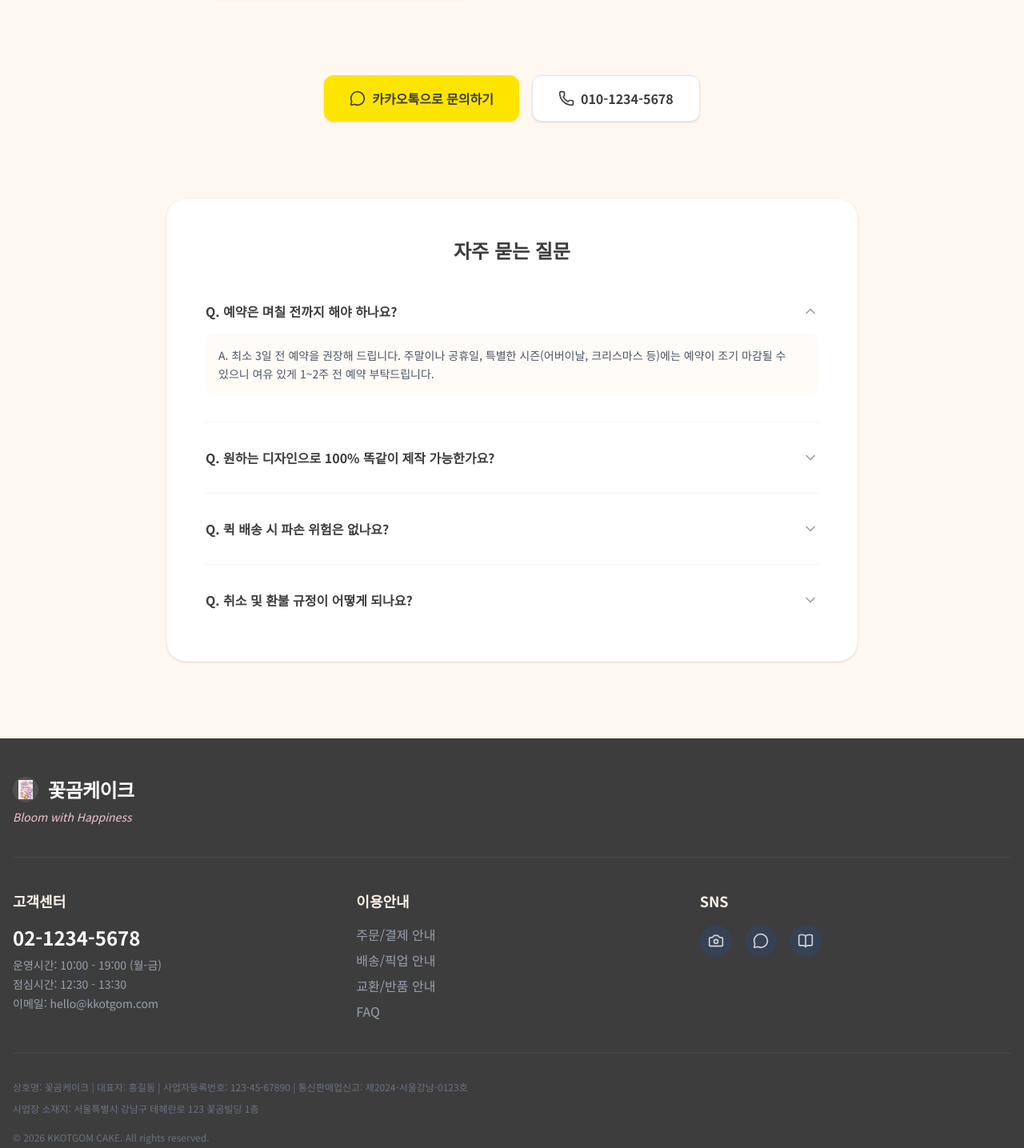
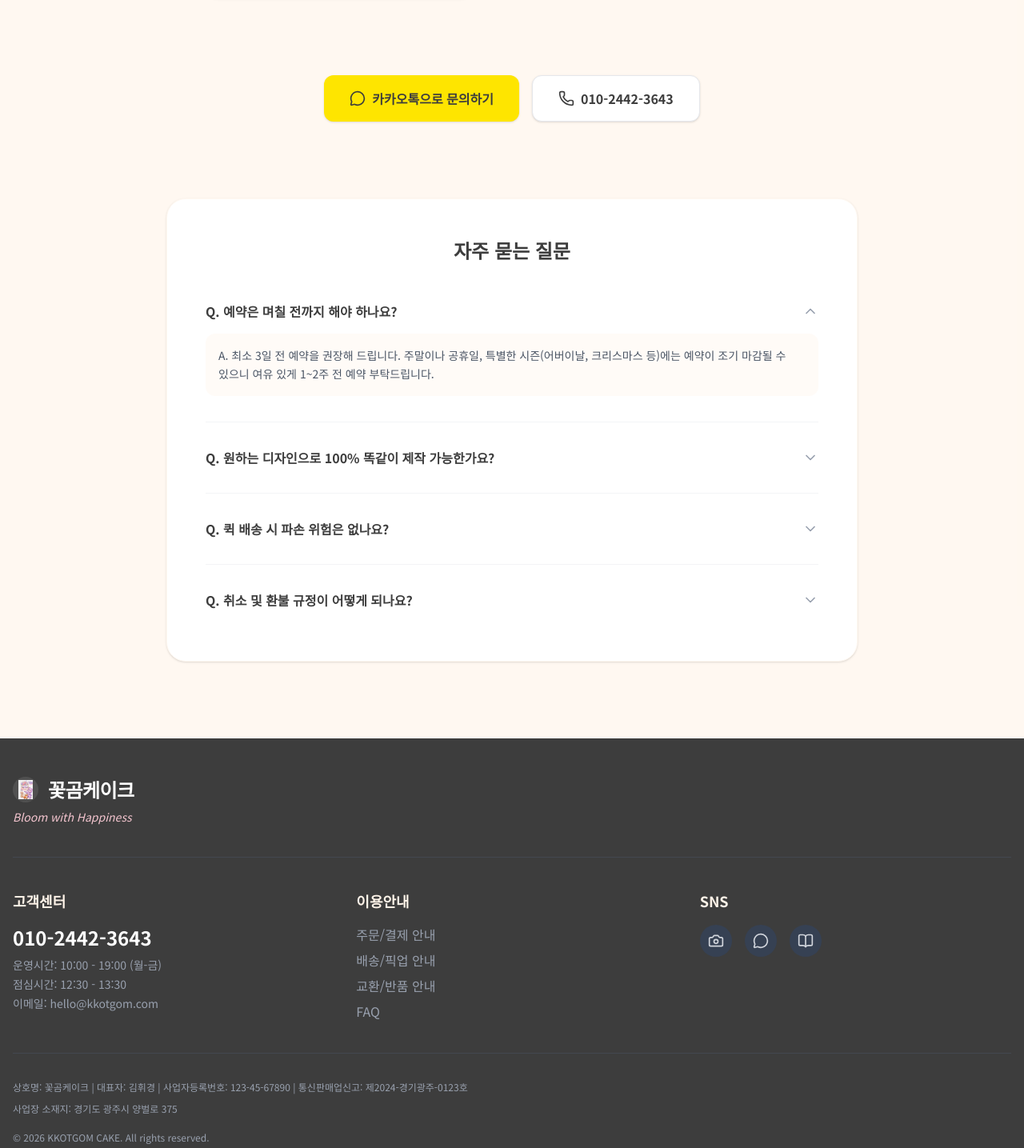
Before and after one commit to mk3643-mk/-, a Next.js app: page /custom-order in a window 1280 px wide. Shown: the part 1275-2710 px from the top of the page at 80% size. Built offline with nearby package versions, Linux system fonts and the light colour scheme.

Commit message:
fix: 대표이사 김휘경, 전화번호 010-2442-3643, 사업장 주소 경기도 광주시 양벌로 375 반영

```diff
--- a/src/app/custom-order/page.tsx
+++ b/src/app/custom-order/page.tsx
@@ -88,10 +88,10 @@ export default function CustomOrderPage() {
               <MessageCircle className="w-5 h-5" />
               카카오톡으로 문의하기
             </button>
-            <button className="flex items-center justify-center gap-2 px-8 py-4 bg-white text-[#3D3D3D] font-bold rounded-xl shadow-sm border border-gray-200 hover:bg-gray-50 transition-colors">
+            <a href="tel:010-2442-3643" className="flex items-center justify-center gap-2 px-8 py-4 bg-white text-[#3D3D3D] font-bold rounded-xl shadow-sm border border-gray-200 hover:bg-gray-50 transition-colors">
               <Phone className="w-5 h-5" />
-              010-1234-5678
-            </button>
+              010-2442-3643
+            </a>
           </div>
         </div>
 
--- a/src/components/layout/Footer.tsx
+++ b/src/components/layout/Footer.tsx
@@ -27,7 +27,7 @@ export default function Footer() {
           {/* 고객센터 */}
           <div className="flex flex-col items-center lg:items-start text-center lg:text-left">
             <h3 className="text-lg font-bold mb-4 text-[#FEF3E8]">고객센터</h3>
-            <p className="text-2xl font-bold text-white mb-2">02-1234-5678</p>
+            <p className="text-2xl font-bold text-white mb-2">010-2442-3643</p>
             <p className="text-gray-400 text-sm mb-1">운영시간: 10:00 - 19:00 (월-금)</p>
             <p className="text-gray-400 text-sm mb-1">점심시간: 12:30 - 13:30</p>
             <p className="text-gray-400 text-sm">이메일: hello@kkotgom.com</p>
@@ -62,12 +62,12 @@ export default function Footer() {
         </div>
 
         {/* Bottom Section */}
-        <div className="border-t border-gray-600/50 pt-8 flex flex-col items-center lg:items-start text-xs text-gray-500 text-center lg:text-left leading-relaxed">
+        <div className="border-t border-gray-600/50 pt-8 flex flex-col items-center lg:items-start text-xs text-gray-400 text-center lg:text-left leading-relaxed">
           <p className="mb-2">
-            상호명: 꽃곰케이크 | 대표자: 홍길동 | 사업자등록번호: 123-45-67890 <br className="lg:hidden" />
-            <span className="hidden lg:inline"> | </span>통신판매업신고: 제2024-서울강남-0123호
+            상호명: 꽃곰케이크 | 대표자: 김휘경 | 사업자등록번호: 123-45-67890 <br className="lg:hidden" />
+            <span className="hidden lg:inline"> | </span>통신판매업신고: 제2024-경기광주-0123호
           </p>
-          <p className="mb-4">사업장 소재지: 서울특별시 강남구 테헤란로 123 꽃곰빌딩 1층</p>
+          <p className="mb-4">사업장 소재지: 경기도 광주시 양벌로 375</p>
           <p>© {new Date().getFullYear()} KKOTGOM CAKE. All rights reserved.</p>
         </div>
       </div>
--- a/src/components/layout/Header.tsx
+++ b/src/components/layout/Header.tsx
@@ -79,11 +79,11 @@ export default function Header() {
             <span>인스타그램 방문하기</span>
           </a>
           <a
-            href="tel:02-1234-5678"
+            href="tel:010-2442-3643"
             className="flex items-center gap-3 px-4 py-3.5 bg-[#E8A0B5] text-white hover:bg-[#D4849E] rounded-xl font-extrabold text-base transition-colors shadow-md"
           >
             <Phone size={22} />
-            <span>전화 문의 (02-1234-5678)</span>
+            <span>전화 문의 (010-2442-3643)</span>
           </a>
         </div>
       </div>
```
